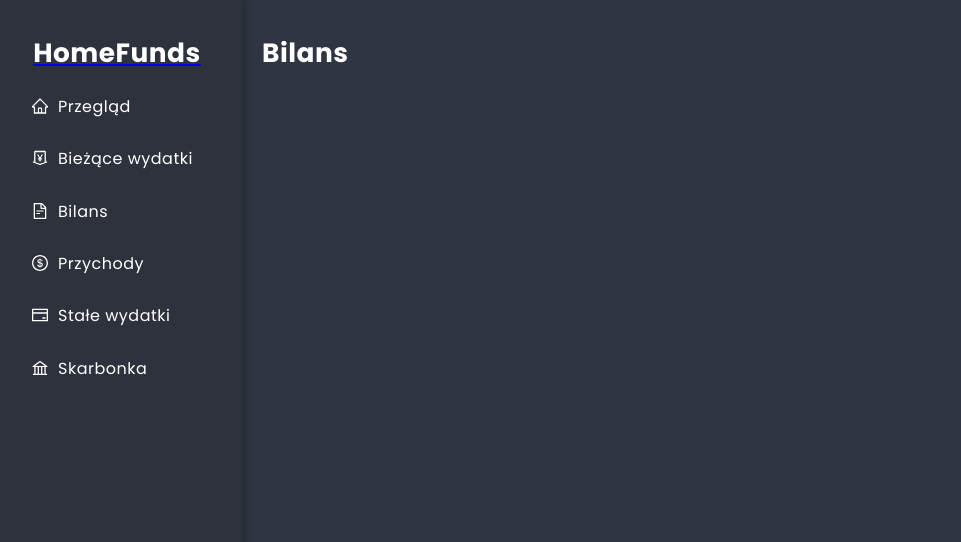
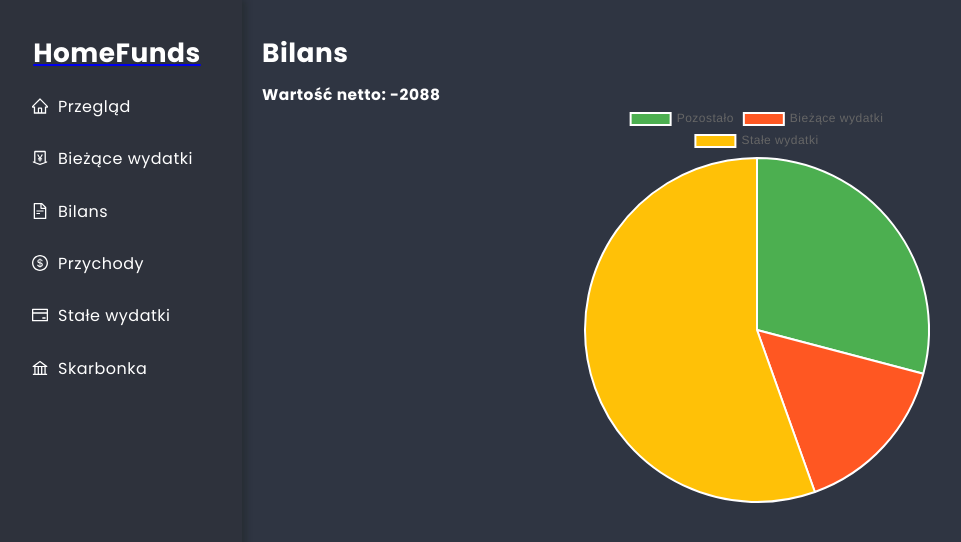
Before and after one commit to Kris87M/home-funds, a React (Create React App) app: page /balance-sheet in a window 1280 px wide. Shown: the top 542 px of the page, without its empty margins (8-969 px from the left). Built offline with nearby package versions, Linux system fonts and the light colour scheme; data requests are answered from the project's data file.

Commit message:
Add BalanceSheet subpage

```diff
--- a/src/pages/BalanceSheet/BalanceSheet.js
+++ b/src/pages/BalanceSheet/BalanceSheet.js
@@ -1,11 +1,54 @@
-import React from 'react'
+import React, { useEffect } from 'react'
+import { useDispatch, useSelector } from 'react-redux'
+import { fetchIncome, fetchRecurringBills, fetchTransactions } from 'connector';
+import { Pie } from 'react-chartjs-2';
+import { Chart as ChartJS, ArcElement, Tooltip, Legend } from 'chart.js';
+
+ChartJS.register( ArcElement, Tooltip, Legend );
 
 const BalanceSheet = () => {
-  return (
+  const dispatch = useDispatch();
+
+  const income = useSelector(state => state.income.items);
+  const recurringBills = useSelector(state => state.recurringBills.items);
+  const transactions = useSelector(state => state.transactions.items);
+
+  useEffect(() => {
+    dispatch(fetchIncome());
+    dispatch(fetchRecurringBills());
+    dispatch(fetchTransactions());
+  }, [dispatch])
+
+  const calculateTotal = (items) => items.reduce((sum, item) => sum + item.amount, 0);
+
+  const totalIncome = calculateTotal(income);
+  const totalRecurringBills = calculateTotal(recurringBills);
+  const totalTransactions = calculateTotal(transactions);
+  const netWorth = totalIncome - (totalTransactions + totalRecurringBills);
+
+  const pieData = {
+    labels: ['Pozostało', 'Bieżące wydatki', 'Stałe wydatki'],
+    datasets: [
+      {
+        data: [netWorth, totalTransactions, totalRecurringBills],
+        backgroundColor: ['#4CAF50', '#FF5722', '#FFC107'],
+        hoverBackgroundColor: ['#45A049', '#E64A19', '#FFB300'],
+      },
+    ],
+  };
+
+return (
     <div>
       <h1>Bilans</h1>
+      {/* <p>Przychody: {totalIncome}</p>
+      <p>Bieżące wydatki: {totalTransactions}</p>
+      <p>Stałe wydatki: {totalRecurringBills}</p> */}
+      <h3>Wartość netto: {netWorth}</h3>
+      <div style={{ maxWidth: '400px', margin: '0 auto' }}>
+        <Pie data={pieData} />
+      </div>
     </div>
-  )
+  );
 }
 
 export default BalanceSheet
```
